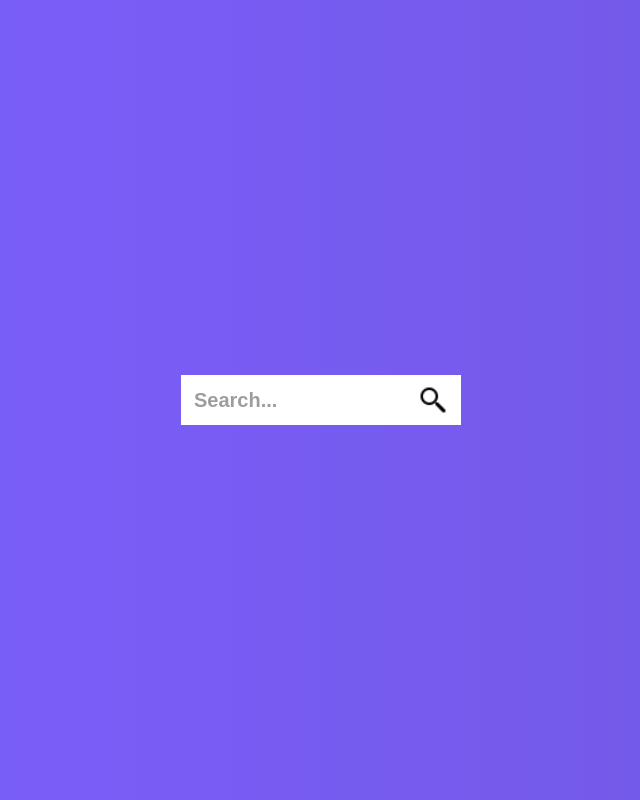
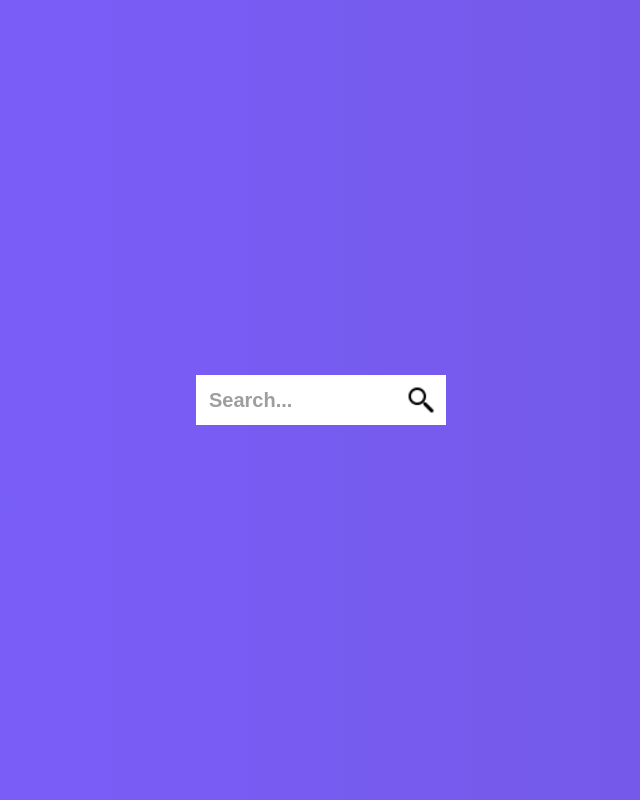
Before and after one commit to tsina-tefe/hidden_search, a plain HTML site: page index.html in a window 1280 px wide. Both pictures are taken after a click on the button 640 px from the left and 400 px from the top of the page. Shown: the whole page, without its empty margins (319-959 px from the left). Drawn offline with Linux system fonts and the light colour scheme.

Commit message:
Optimize the transition of the search and add focus for input

```diff
--- a/script.js
+++ b/script.js
@@ -1,9 +1,8 @@
 const container = document.querySelector('.larger');
+const btn = document.querySelector('button');
+const input = document.querySelector('input');
 
-document.querySelector('button').addEventListener('click', () => {
-    if(container.classList.contains('show')) {
-        container.classList.remove('show');
-    } else {
-        container.classList.add('show');
-    }
+btn.addEventListener('click', () => {
+    container.classList.toggle('show');
+    input.focus();
 });
--- a/style.css
+++ b/style.css
@@ -17,27 +17,24 @@ body{
 .container{
     position: relative;
     height: 50px;
-    width: 56px;
-    transition: width 0.3s linear;
+    width: 50px;
+    transition: width 0.4s ease;
 }
 .show .container{
-    width: 280px;
+    width: 250px;
 }
 input{
     position: absolute;
     height: 100%;
-    width: 0;
-    left: 0;
+    width: 50px;
     border: none;
     padding: 13px;
     font-size: 20px;
     background-color: white;
-    display: none;
-    transition:width 0.3s ease;
+    transition:width 0.4s ease;
 }
 .show input{
-    display: block;
-    width: 80%;
+    width: 200px;
 }
 input::placeholder{
     font-size: 20px;
@@ -49,8 +46,8 @@ input:focus{
 }
 button{
     position: absolute;
-    height: 100%;
-    width: 100%;
+    height: 50px;
+    width: 50px;
     right: 0;
     border: none;
     outline: none;
@@ -61,9 +58,6 @@ button{
     justify-content: center;
     align-items: center;
 }
-.show button{
-    width: 20%;
-}
 img{
     width: 30px;
 }
```
